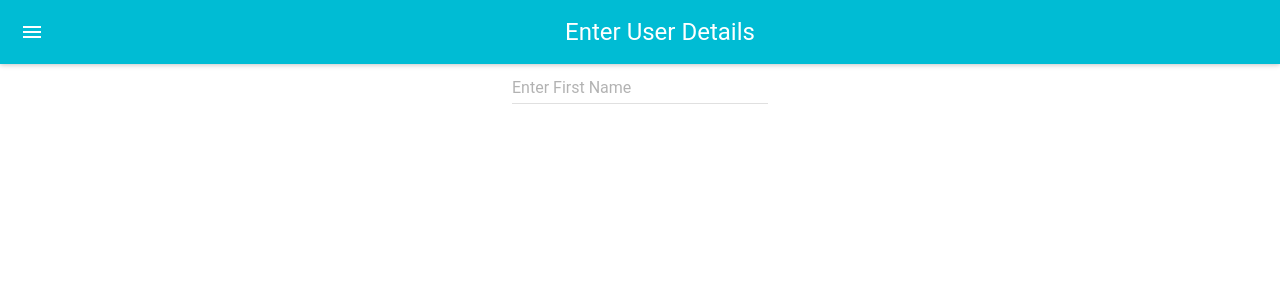
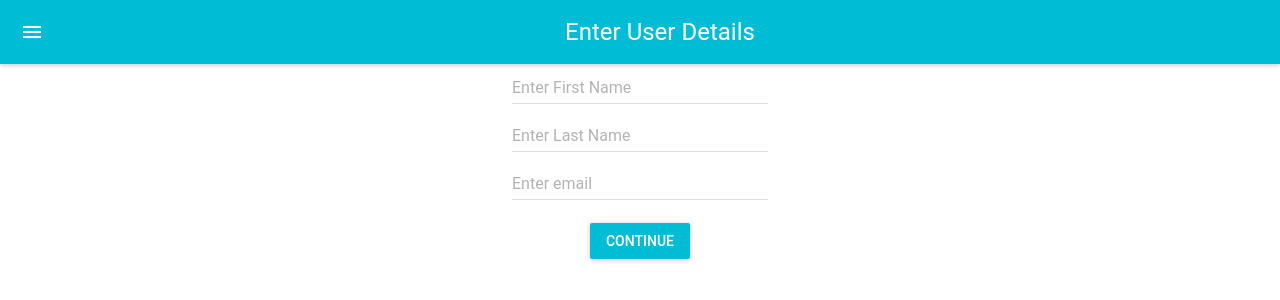
Before and after one commit to its-gio/step-by-step-form, a React (Create React App) app: page / in a window 1280 px wide. Shown: the top 300 px of the page. Built offline with nearby package versions, Linux system fonts and the light colour scheme.

Commit message:
Finishing first page of form (user details)

```diff
--- a/src/components/FormUserDetails.jsx
+++ b/src/components/FormUserDetails.jsx
@@ -23,10 +23,37 @@ class FormUserDetails extends Component {
             onChange={handleChange("firstName")}
             defaultValue={values.firstName}
           />
+          <br />
+          <TextField
+            hintText="Enter Last Name"
+            floatingLabelFixed="Last Name"
+            onChange={handleChange("lastName")}
+            defaultValue={values.lastName}
+          />
+          <br />
+          <TextField
+            hintText="Enter email"
+            floatingLabelFixed="email"
+            onChange={handleChange("email")}
+            defaultValue={values.email}
+          />
+          <br />
+          <RaisedButton
+            label="Continue"
+            primary={true}
+            style={styles.button}
+            onClick={this.continue}
+          />
         </React.Fragment>
       </MuiThemeProvider>
     );
   }
 }
 
+const styles = {
+  button: {
+    margin: 15
+  }
+};
+
 export default FormUserDetails;
```
Also changed, not shown: src/components/FormPersonalDetails.jsx (+13 -0 lines).
